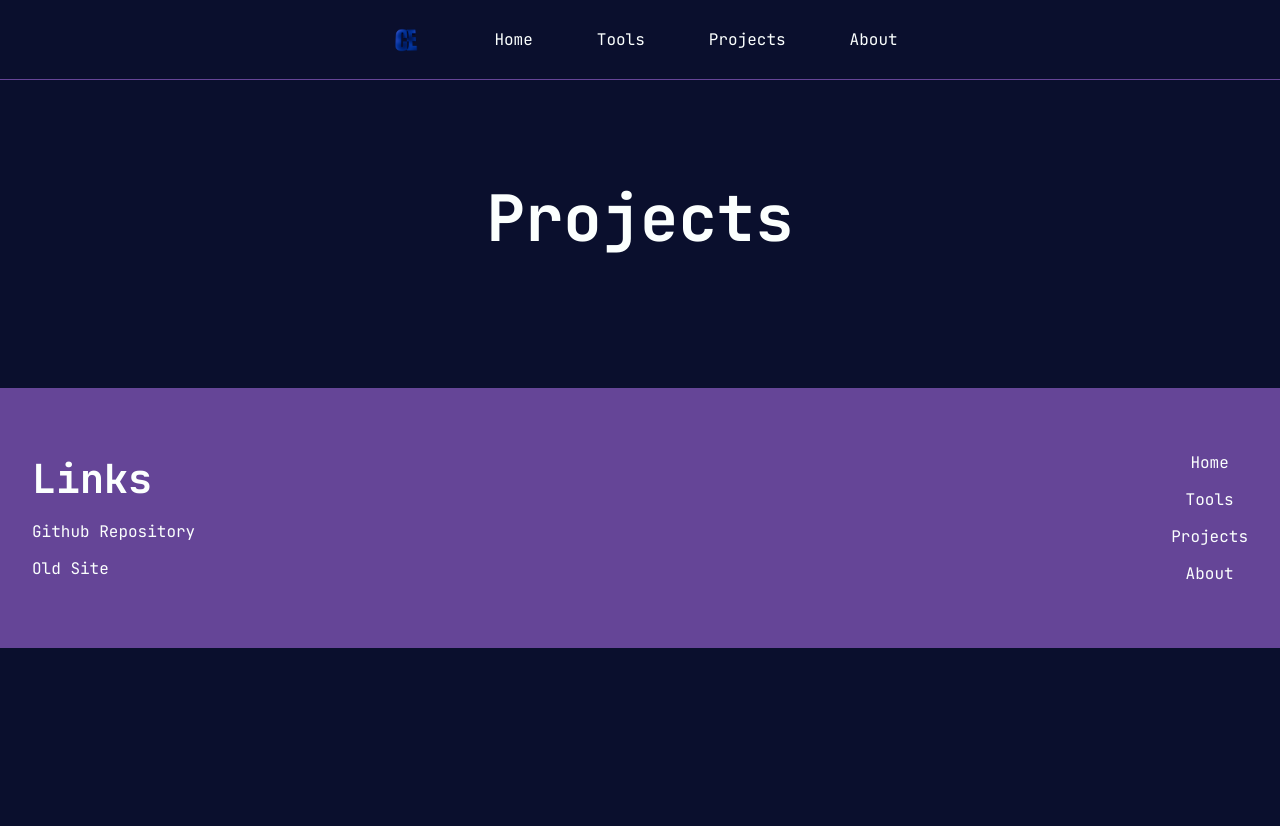
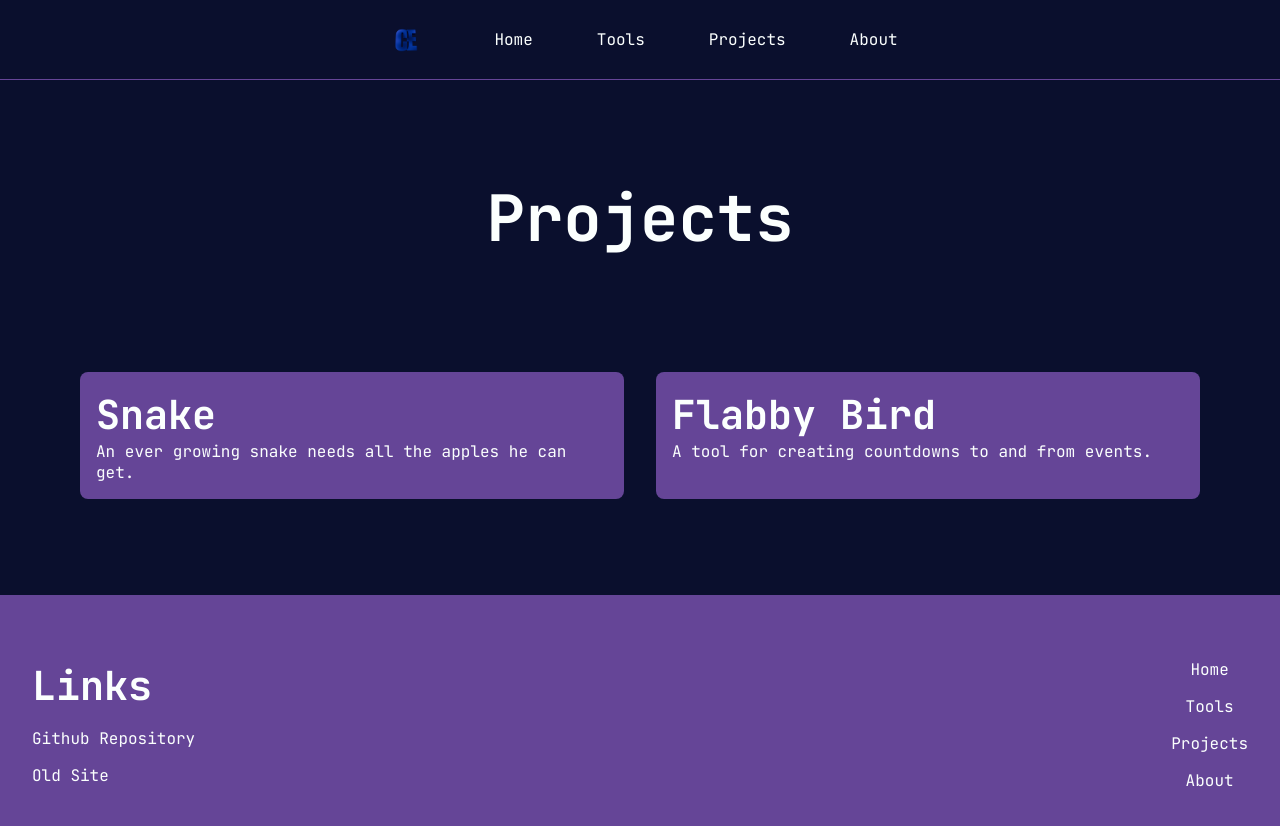
Before and after one commit to coopericksen/website, a React (Vite) app: page /projects in a window 1280 px wide. Shown: the top 826 px of the page. Before the commit the page ends 800 px from the top, so only its background shows below. Built offline with nearby package versions, Linux system fonts and the light colour scheme.

Commit message:
Setup /projects route

```diff
--- a/src/App.tsx
+++ b/src/App.tsx
@@ -4,6 +4,7 @@ import IndexPage from './pages/IndexPage';
 import ToolsPage from './pages/ToolsPage';
 import ToolPage from './pages/ToolPage';
 import ProjectsPage from './pages/ProjectsPage';
+import ProjectPage from './pages/ProjectPage';
 import AboutPage from './pages/AboutPage';
 
 import './styles/App.css';
@@ -18,6 +19,7 @@ function App() {
         <Route path="/tools/:toolId" element={<ToolPage />} />
 
         <Route path="/projects" element={<ProjectsPage />} />
+        <Route path="/projects/:projectId" element={<ProjectPage />} />
 
         <Route path="/about" element={<AboutPage />} />
       </Routes>
--- /dev/null
+++ b/src/data/projects.ts
@@ -0,0 +1,17 @@
+import Snake from '../pages/projects/Snake';
+import FlabbyBird from '../pages/projects/FlabbyBird';
+
+export default [
+    {
+        title: "Snake",
+        description: "An ever growing snake needs all the apples he can get.",
+        href: "/projects/snake",
+        component: Snake
+    },
+    {
+        title: "Flabby Bird",
+        description: "A tool for creating countdowns to and from events.",
+        href: "/projects/flabby-bird",
+        component: FlabbyBird
+    }
+];
--- /dev/null
+++ b/src/pages/ProjectPage.tsx
@@ -0,0 +1,37 @@
+import { useParams } from "react-router-dom";
+
+import Nav from '../components/Nav';
+import Banner from '../components/Banner';
+import Footer from '../components/Footer';
+
+import projectsData from '../data/projects';
+
+function ProjectPage() {
+    const { projectId } = useParams();
+
+    const project = projectsData.find(project => project.href.endsWith(projectId || ""));
+
+    if (!project) {
+        return (
+            <>
+                <h1>Error 404</h1>
+                <h2>Unable to find {projectId}</h2>
+            </>
+        );
+    }
+
+    const Page = project.component;
+
+    return (
+        <>
+            <Nav />
+
+            <Banner title={project.title} />
+            <Page />
+
+            <Footer />
+        </>
+    )
+}
+
+export default ProjectPage;
--- a/src/pages/ProjectsPage.tsx
+++ b/src/pages/ProjectsPage.tsx
@@ -1,13 +1,48 @@
+import { motion } from 'motion/react';
+
 import Nav from '../components/Nav';
 import Banner from '../components/Banner';
+import Card from '../components/Card';
 import Footer from '../components/Footer';
 
+import projectsData from '../data/projects';
+
 function ProjectsPage() {
+    const projectElements = projectsData.map((project, index) => {
+        return (
+            <Card
+                key={index}
+                {...project}
+            />
+        )
+    });
+
+    const card_container_motion = {
+        hidden: { opacity: 0 },
+        visible: {
+            opacity: 1,
+            transition: {
+                staggerChildren: 0.2,
+                delayChildren: 1.4
+            }
+        },
+    };
+
     return (
         <>
             <Nav />
 
             <Banner title="Projects" />
+
+            <motion.section
+                className='card-grid'
+
+                variants={card_container_motion}
+                initial="hidden"
+                whileInView="visible"
+            >
+                {projectElements}
+            </motion.section>
 
             <Footer />
         </>
--- /dev/null
+++ b/src/pages/projects/FlabbyBird.tsx
@@ -0,0 +1,9 @@
+function FlabbyBird() {
+    return (
+        <>
+            <h4 style={{ textAlign: "center" }}>Flabby Bird is currently under construction</h4>
+        </>
+    )
+}
+
+export default FlabbyBird;
--- /dev/null
+++ b/src/pages/projects/Snake.tsx
@@ -0,0 +1,9 @@
+function Snake() {
+    return (
+        <>
+            <h4 style={{ textAlign: "center" }}>Snake is currently under construction</h4>
+        </>
+    )
+}
+
+export default Snake;
--- a/src/pages/tools/TimeCounter.tsx
+++ b/src/pages/tools/TimeCounter.tsx
@@ -1,7 +1,7 @@
 function TimeCounter() {
     return (
         <>
-            <h1>Time Counter!!!</h1>
+            <h4 style={{ textAlign: "center" }}>Time Counter is currently under construction</h4>
         </>
     )
 }
```
